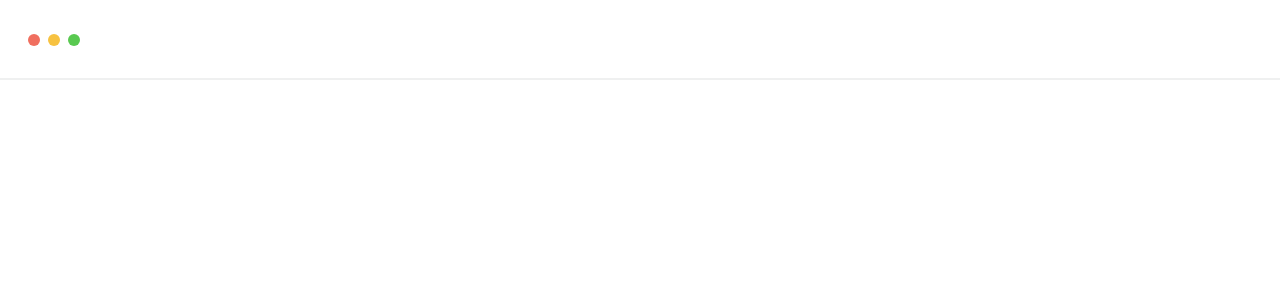
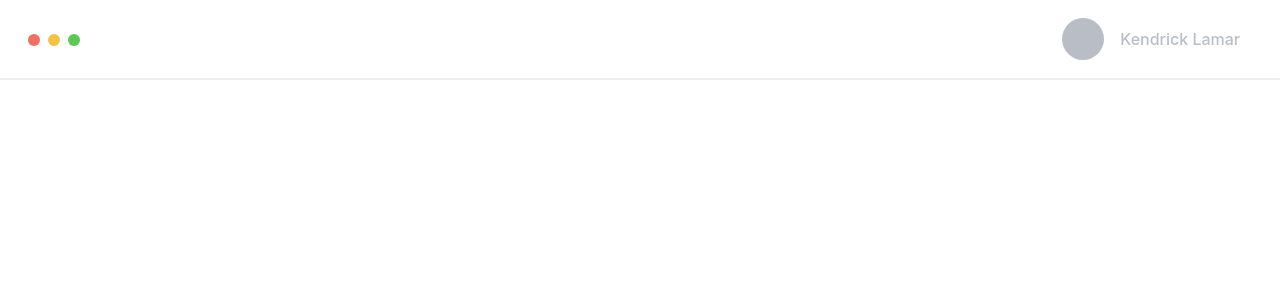
Before and after one commit to ridafkih/redux-chat-app, a React (Create React App) app: page / in a window 1280 px wide. Shown: the top 300 px of the page. Built offline with nearby package versions, Linux system fonts and the light colour scheme.

Commit message:
added placeholder user dropdown area

```diff
--- a/src/components/Header/Header.jsx
+++ b/src/components/Header/Header.jsx
@@ -2,11 +2,13 @@ import React from "react";
 import styles from "./Header.module.css";
 
 import WindowActions from "./molecules/WindowActions/WindowActions";
+import Profile from "./molecules/Profile/Profile";
 
 function Header() {
   return (
     <div className={styles.container}>
       <WindowActions></WindowActions>
+      <Profile></Profile>
     </div>
   );
 }
--- a/src/components/Header/Header.module.css
+++ b/src/components/Header/Header.module.css
@@ -1,5 +1,5 @@
 .container {
-  padding: 24px;
+  padding: 1rem 1.5rem;
   min-height: 80px;
   width: 100%;
   border-bottom: 2px solid #EFF0F0;
--- a/src/components/Header/molecules/Profile/Profile.jsx
+++ b/src/components/Header/molecules/Profile/Profile.jsx
@@ -0,0 +1,14 @@
+import React from "react";
+import styles from "./Profile.module.css";
+
+function Profile() {
+  return (
+    <div className={styles.container}>
+      <div className={styles.avatar}></div>
+      <div className={styles.name}>Kendrick Lamar</div>
+      <div className={styles.dropdown}></div>
+    </div>
+  );
+}
+
+export default Profile;
--- a/src/components/Header/molecules/Profile/Profile.module.css
+++ b/src/components/Header/molecules/Profile/Profile.module.css
@@ -0,0 +1,21 @@
+.container {
+  display: flex;
+  align-items: center;
+}
+
+.container > *:not(:last-child) {
+  margin-right: 1rem;
+}
+
+.avatar {
+  width: 42px;
+  height: 42px;
+  border-radius: 50%;
+
+  background: #B9BDC6;
+}
+
+.name {
+  color: #B9BDC6;
+  font-weight: 500;
+}
```
